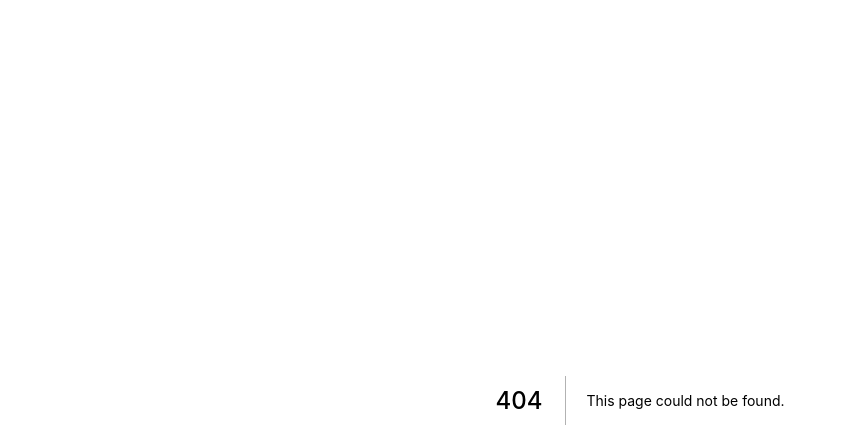
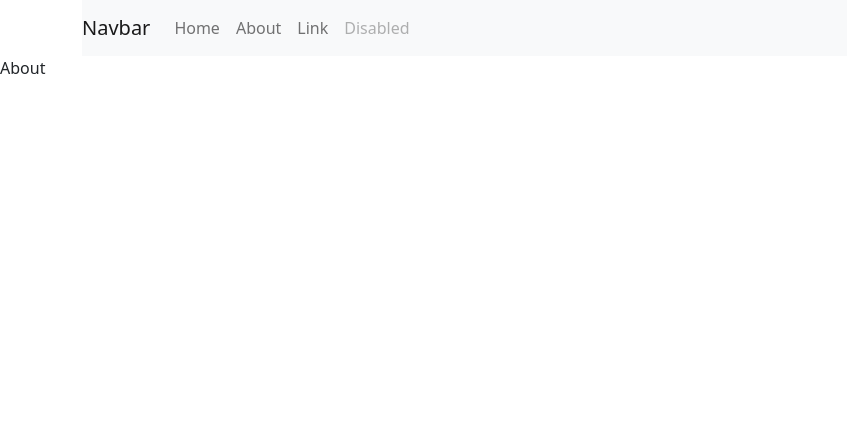
Before and after one commit to Nimeshpalsingh/NextJsPractice, a Next.js app in the folder first/: page /About in a window 1280 px wide. Before the commit this address had no page. Shown: the top 448 px of the page, without its empty margins (0-847 px from the left). Built offline with nearby package versions, Linux system fonts and the light colour scheme.

Commit message:
Navbar item

```diff
--- /dev/null
+++ b/first/componet/Navbar.js
@@ -0,0 +1,48 @@
+import 'bootstrap/dist/css/bootstrap.min.css';
+import Link from 'next/link';
+
+const Navbar = () => {
+  return (
+    <div>
+        <div className="container">
+
+    <nav className="navbar navbar-expand-lg navbar-light bg-light">
+  <a className="navbar-brand" href="#">Navbar</a>
+  <button className="navbar-toggler" type="button" data-toggle="collapse" data-target="#navbarSupportedContent" aria-controls="navbarSupportedContent" aria-expanded="false" aria-label="Toggle navigation">
+    <span className="navbar-toggler-icon" />
+  </button>
+  <div className="collapse navbar-collapse" id="navbarSupportedContent">
+    <ul className="navbar-nav mr-auto">
+      <li className="nav-item active">
+      <Link href="/">
+          <a className="nav-link">Home</a>
+        </Link>
+      </li>
+      <li className="nav-item">
+        <Link href="/About" ><a className="nav-link" >About</a></Link>
+      </li>
+      <li className="nav-item   ">
+      <a className="nav-link" href="#">Link</a>
+
+
+      </li>
+      <li className="nav-item">
+        <a className="nav-link disabled" href="#">Disabled</a>
+      </li>
+    </ul>
+
+  </div>
+</nav>
+
+
+</div>
+
+
+
+
+
+    </div>
+  )
+}
+
+export default Navbar
--- a/first/package.json
+++ b/first/package.json
@@ -9,8 +9,10 @@
     "lint": "next lint"
   },
   "dependencies": {
+    "bootstrap": "^5.2.1",
     "next": "12.3.1",
     "react": "18.2.0",
+    "react-bootstrap": "^2.5.0",
     "react-dom": "18.2.0"
   },
   "devDependencies": {
--- /dev/null
+++ b/first/pages/About.js
@@ -0,0 +1,11 @@
+import Navbar from "../componet/Navbar"
+
+const About = () => {
+  return (
+    <div>
+        <Navbar/>
+        About</div>
+  )
+}
+
+export default About
```
Also changed, not shown: first/pages/index.js (+95 -58 lines), 1 other file (tests, documents, lock files or other folders).
